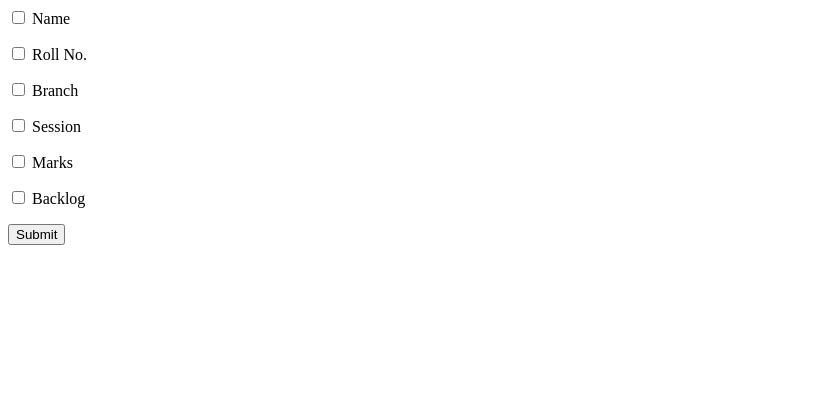
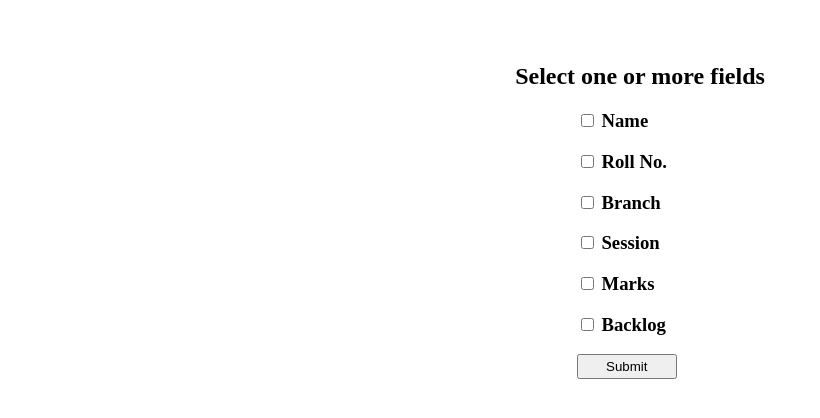
Before and after one commit to saloni10/Django_SchoolApp, a Django app: page /info/index/ in a window 1280 px wide. Shown: the top 418 px of the page, without its empty margins (0-820 px from the left). Run offline with Django 3.2, Linux system fonts and the light colour scheme.

Commit message:
improvements

```diff
--- a/info/template/index.html
+++ b/info/template/index.html
@@ -1,15 +1,22 @@
 <html>
 <head> <title> Index </title>
+<style>
+form { margin-left : 45% }
+.head { text-align : center; margin-top : 5% ;}
+.button { width : 100px; height: 25px;}
+</style>
 </head>
 <body>
+<h2 class="head"> Select one or more fields </h2>
 <form action='/info/display' method="get">
+<h3>
 <p><input type="checkbox" name="info" value="name"> Name </p>
 <p><input type="checkbox" name="info" value="roll_no"> Roll No. </p>
 <p><input type="checkbox" name="info" value="branch"> Branch </p>
 <p><input type="checkbox" name="info" value="session"> Session </p>
 <p><input type="checkbox" name="info" value="marks"> Marks </p>
 <p><input type="checkbox" name="info" value="backlog"> Backlog </p>
-<input type="Submit" value="Submit">
+<p> <input class="button"  type="Submit" value="Submit"> </p></h3>
 </form>
 </body>
 </html>
--- a/info/views.py
+++ b/info/views.py
@@ -7,11 +7,14 @@
 
 
 def display(request):
-   error= False
+ #  error= False
    if 'info' in request.GET:
        info = request.GET.getlist('info')
-       if not info:
-           error = True
-       else:
-           return render(request, 'display.html', { 'info': info })
-   return render(request, 'display.html', {'error':error})
+     #  if not info:
+     #      error = True
+     #  else:
+       return render(request, 'display.html', { 'info': info })
+ #  return render(request, 'display.html', {'error':error})
+   else:
+       a = 'nothing'
+       return render(request, 'display.html', {'error': True, 'else':a})
```
Also changed, not shown: info/template/display.html (+9 -5 lines), 1 other file.
